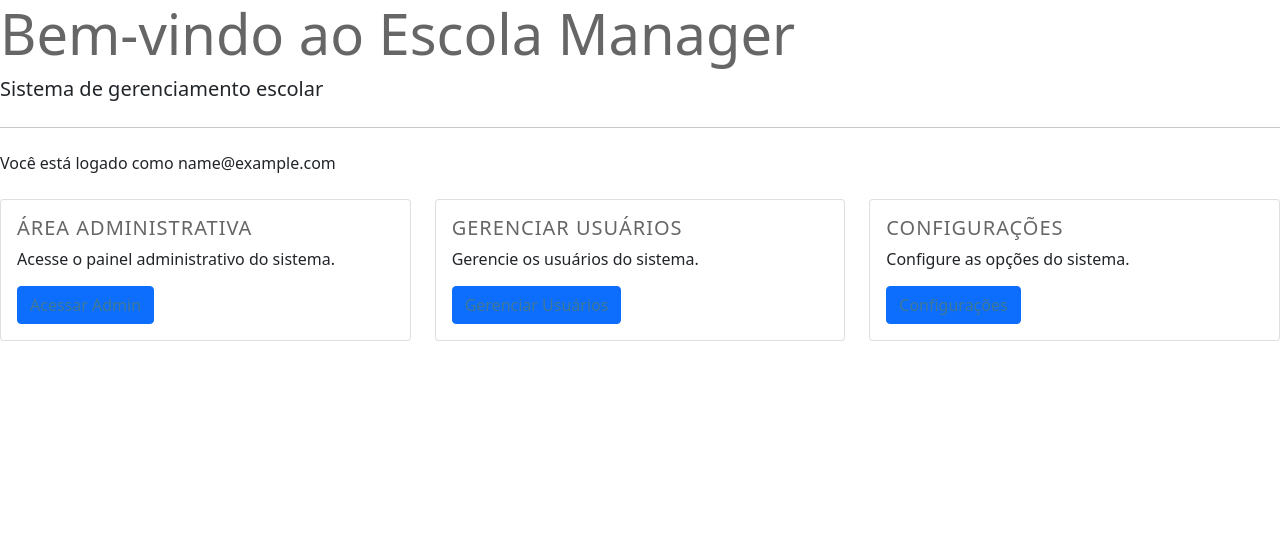
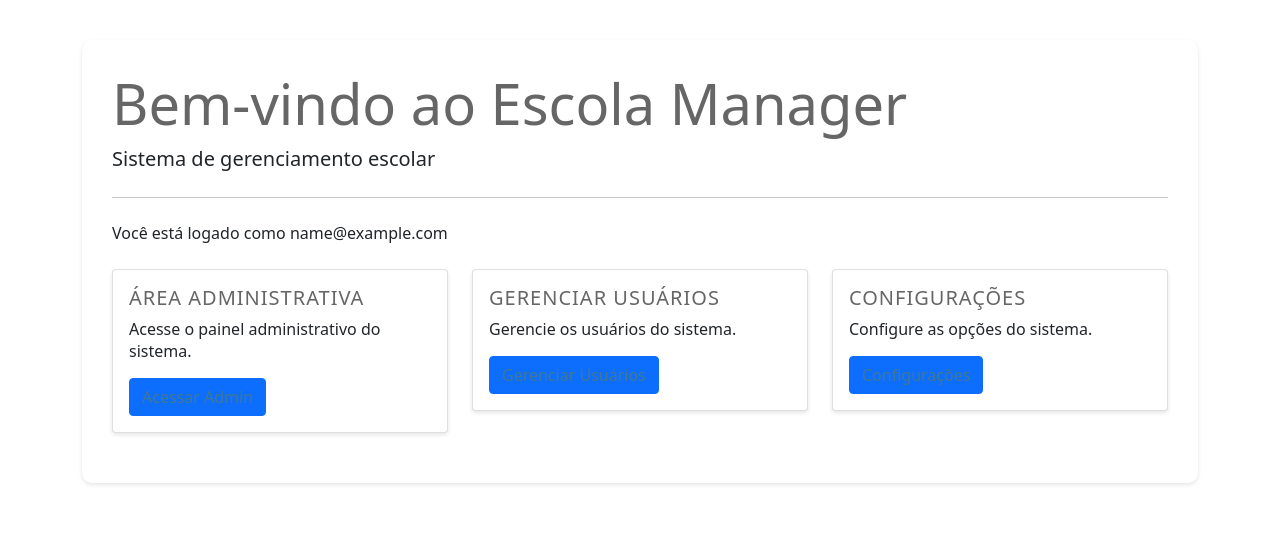
Before and after one commit to renansilva42/school_manager_project, a Django app: page / in a window 1280 px wide. Shown: the top 552 px of the page. Run offline with Django 4.2, Linux system fonts and the light colour scheme; the visitor is signed in with stand-in values (Sample User, id 1); some libraries are stand-ins or nearby versions.

Commit message:
ajustado um pouco o css, mas nao o suficiente

```diff
--- a/escola_manager/settings.py
+++ b/escola_manager/settings.py
@@ -37,7 +37,10 @@ ROOT_URLCONF = 'escola_manager.urls'
 TEMPLATES = [
     {
         'BACKEND': 'django.template.backends.django.DjangoTemplates',
-        'DIRS': [os.path.join(BASE_DIR, 'templates')],
+        'DIRS': [
+            os.path.join(BASE_DIR, 'templates'),
+            os.path.join(BASE_DIR, 'templates', 'admin'),
+        ],
         'APP_DIRS': True,
         'OPTIONS': {
             'context_processors': [
--- a/static/css/style.css
+++ b/static/css/style.css
@@ -1,16 +1,57 @@
 /* static/css/style.css */
 body {
-    font-family: Arial, sans-serif;
+    font-family: 'Segoe UI', Tahoma, Geneva, Verdana, sans-serif;
     line-height: 1.6;
     margin: 0;
     padding: 0;
+    background-color: #f5f5f5;
 }
 
 .container {
-    padding: 20px;
+    padding: 40px;
+    max-width: 1200px;
+    margin: 0 auto;
 }
 
-/* Estilo para o botão voltar */
+.jumbotron {
+    background-color: white;
+    border-radius: 10px;
+    padding: 30px;
+    box-shadow: 0 2px 4px rgba(0,0,0,0.1);
+    margin-bottom: 30px;
+}
+
+.card {
+    margin-bottom: 20px;
+    border: none;
+    box-shadow: 0 2px 4px rgba(0,0,0,0.1);
+}
+
+.card-body {
+    padding: 25px;
+}
+
 .back-button {
     margin: 20px 0;
 }
+
+/* Estilos específicos para o Admin */
+.admin-header {
+    background-color: #417690;
+    color: white;
+    padding: 15px 20px;
+    margin-bottom: 20px;
+}
+
+.admin-container {
+    padding: 20px;
+    max-width: 1200px;
+    margin: 0 auto;
+}
+
+.admin-back-button {
+    position: fixed;
+    bottom: 20px;
+    right: 20px;
+    z-index: 1000;
+}
--- a/templates/home.html
+++ b/templates/home.html
@@ -1,6 +1,7 @@
 {% extends 'base.html' %}
 
 {% block content %}
+<div class="container">
     <div class="jumbotron">
         <h1 class="display-4">Bem-vindo ao Escola Manager</h1>
         <p class="lead">Sistema de gerenciamento escolar</p>
@@ -39,4 +40,5 @@
             </div>
         </div>
     </div>
+</div>
 {% endblock %}
```
Also changed, not shown: templates/admin/base_site.html (added, +14 -0 lines). Lines whose indentation alone changed are shown as unchanged.
